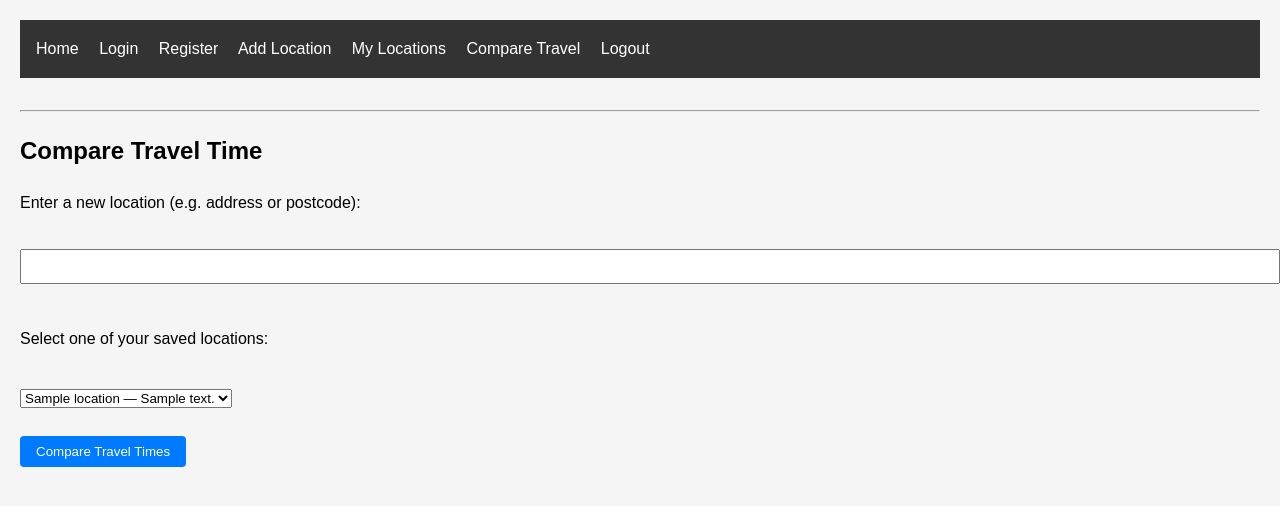
After one commit to AidaP1/nearwise, a Flask app: page /compare_travel in a window 1280 px wide. The commit adds this page. Shown: the top 506 px of the page. Run offline with Flask 3, Linux system fonts and the light colour scheme; a user stored in the database is signed in; tables that the repository leaves empty hold one stand-in row (values such as "Sample post").

Commit message:
Add travel time comparison features and update templates

```diff
--- a/app.py
+++ b/app.py
@@ -149,6 +149,54 @@ def my_locations():
     locations = Location.query.filter_by(user_id=current_user.id).all()
     return render_template('my_locations.html', locations=locations)
 
+@app.route('/compare_travel', methods=['GET', 'POST'])
+@login_required
+def compare_travel():
+    if request.method == 'POST':
+        new_location = request.form.get('new_location')
+        saved_location_id = request.form.get('saved_location_id')
+
+        saved_location = Location.query.filter_by(id=saved_location_id, user_id=current_user.id).first()
+
+        if not new_location or not saved_location:
+            flash("Missing information or invalid saved location.")
+            return redirect(url_for('compare_travel'))
+
+        # Call Google API
+        api_key = os.environ.get('GOOGLE_API_KEY')
+        modes = ['driving', 'walking', 'bicycling', 'transit']
+        results = {}
+
+        for mode in modes:
+            url = (
+                f"https://maps.googleapis.com/maps/api/distancematrix/json"
+                f"?origins={new_location}&destinations={saved_location.address}"
+                f"&mode={mode}&key={api_key}"
+            )
+            response = requests.get(url)
+            data = response.json()
+
+            if data['status'] == 'OK':
+                try:
+                    duration = data['rows'][0]['elements'][0]['duration']['text']
+                    results[mode] = duration
+                except (KeyError, IndexError):
+                    results[mode] = "Unavailable"
+            else:
+                results[mode] = "API error"
+
+        return render_template(
+            'travel_results.html',
+            new_location=new_location,
+            saved_location=saved_location,
+            results=results
+        )
+
+    # GET: show form
+    saved_locations = Location.query.filter_by(user_id=current_user.id).all()
+    return render_template('compare_travel.html', saved_locations=saved_locations)
+
+
 
 @app.route("/")
 def home():
--- a/templates/base.html
+++ b/templates/base.html
@@ -12,9 +12,11 @@
     {% if current_user.is_authenticated %}
       <a href="/add_location">Add Location</a>
       <a href="/my_locations">My Locations</a>
+      <a href="/compare_travel">Compare Travel</a>  <!-- <-- Add this line -->
       <a href="/logout">Logout</a>
     {% endif %}
   </nav>
+
 
 
   <hr>
--- /dev/null
+++ b/templates/compare_travel.html
@@ -0,0 +1,18 @@
+{% extends "base.html" %}
+
+{% block content %}
+  <h2>Compare Travel Time</h2>
+  <form method="POST" action="{{ url_for('compare_travel') }}">
+    <label>Enter a new location (e.g. address or postcode):</label><br>
+    <input type="text" name="new_location" required><br><br>
+
+    <label>Select one of your saved locations:</label><br>
+    <select name="saved_location_id" required>
+      {% for loc in saved_locations %}
+        <option value="{{ loc.id }}">{{ loc.name }} — {{ loc.address }}</option>
+      {% endfor %}
+    </select><br><br>
+
+    <button type="submit">Compare Travel Times</button>
+  </form>
+{% endblock %}
```
Also changed, not shown: templates/travel_results.html (added, +16 -0 lines).
